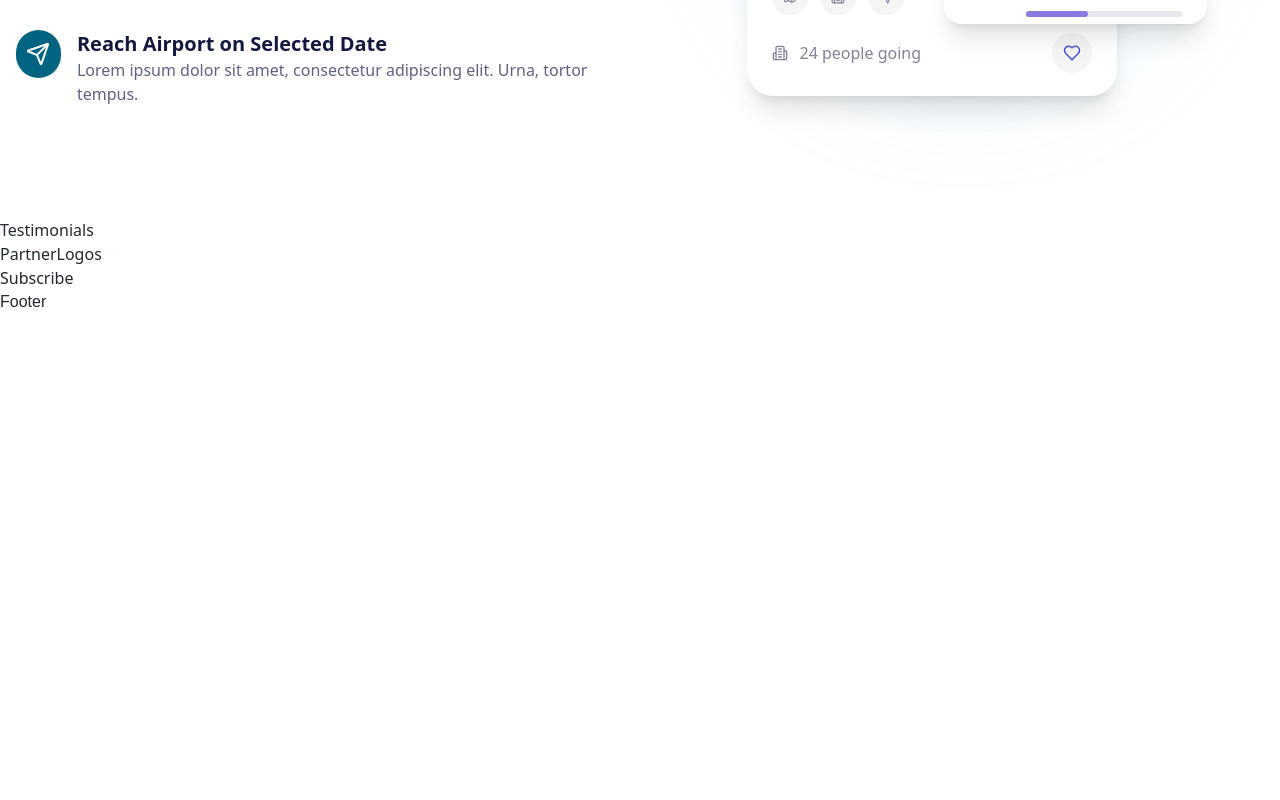
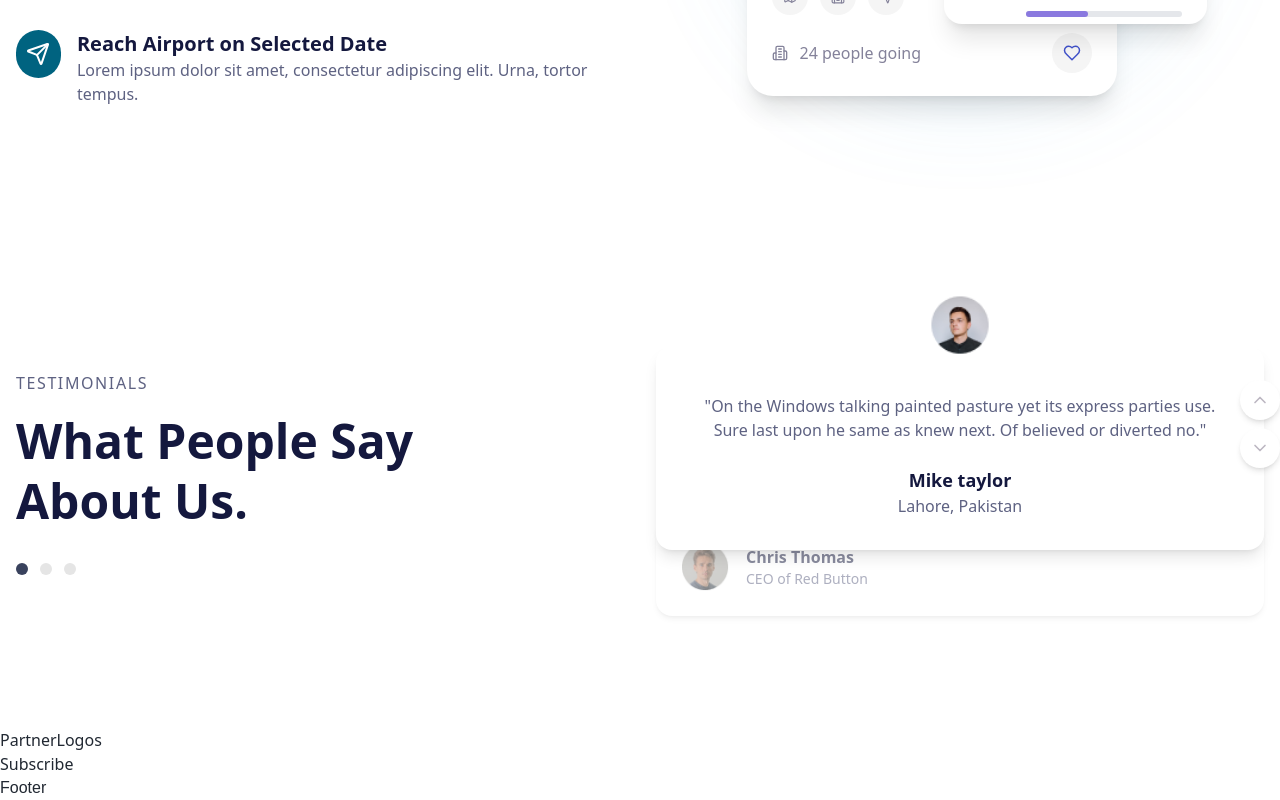
Before and after one commit to SpecializedBaby/travel_agency, a Next.js app: page / in a window 1280 px wide. Shown: the part 2457-3257 px from the top of the page. Before the commit the page ends 2771 px from the top, so only its background shows below. Built offline with nearby package versions, Linux system fonts and the light colour scheme.

Commit message:
implement Testimonials.tsx

```diff
--- a/components/Testimonials.tsx
+++ b/components/Testimonials.tsx
@@ -1,8 +1,188 @@
-import React from 'react'
+"use client"
+
+import { useState } from "react"
+import Image from "next/image"
+import { motion, AnimatePresence } from "framer-motion"
+import { ChevronUp, ChevronDown } from "lucide-react"
+
+interface Testimonial {
+  id: number
+  name: string
+  location: string
+  quote: string
+  avatar: string
+}
 
 const Testimonials = () => {
+  const testimonials: Testimonial[] = [
+    {
+      id: 1,
+      name: "Mike taylor",
+      location: "Lahore, Pakistan",
+      quote:
+        "On the Windows talking painted pasture yet its express parties use. Sure last upon he same as knew next. Of believed or diverted no.",
+      avatar: "/person-1.png",
+    },
+    {
+      id: 2,
+      name: "Chris Thomas",
+      location: "CEO of Red Button",
+      quote:
+        "Jadoo is the best travel agency I've ever worked with. They truly understand what makes a trip special and memorable.",
+      avatar: "/person-2.png",
+    },
+    {
+      id: 3,
+      name: "Sarah Johnson",
+      location: "New York, USA",
+      quote:
+        "My family and I had an incredible experience with our tour guide. The destinations were breathtaking and the service was impeccable.",
+      avatar: "/person-3.png",
+    },
+  ]
+
+  const [currentIndex, setCurrentIndex] = useState(0)
+  const [direction, setDirection] = useState(0)
+
+  const nextTestimonial = () => {
+    setDirection(1)
+    setCurrentIndex((prevIndex) => (prevIndex + 1) % testimonials.length)
+  }
+
+  const prevTestimonial = () => {
+    setDirection(-1)
+    setCurrentIndex((prevIndex) => (prevIndex - 1 + testimonials.length) % testimonials.length)
+  }
+
+  const variants = {
+    enter: (direction: number) => ({
+      y: direction > 0 ? 50 : -50,
+      opacity: 0,
+    }),
+    center: {
+      y: 0,
+      opacity: 1,
+    },
+    exit: (direction: number) => ({
+      y: direction < 0 ? 50 : -50,
+      opacity: 0,
+    }),
+  }
+
+  const getNextIndex = () => {
+    return (currentIndex + 1) % testimonials.length
+  }
+
   return (
-    <div>Testimonials</div>
+    <section className="section">
+      <div className="container">
+        <div className="grid grid-cols-1 lg:grid-cols-2 gap-8 items-center">
+          {/* Left side - Title and pagination */}
+          <div className="space-y-8">
+            <div>
+              <h3 className="section-subtitle mb-2">TESTIMONIALS</h3>
+              <h2 className="section-title leading-tight">
+                What People Say <br />
+                About Us.
+              </h2>
+            </div>
+
+            {/* Pagination dots */}
+            <div className="flex space-x-3">
+              {testimonials.map((_, index) => (
+                <button
+                  key={index}
+                  onClick={() => {
+                    setDirection(index > currentIndex ? 1 : -1)
+                    setCurrentIndex(index)
+                  }}
+                  className={`pagination-dot ${
+                    index === currentIndex ? "pagination-dot-active" : "pagination-dot-inactive"
+                  }`}
+                  aria-label={`Go to testimonial ${index + 1}`}
+                />
+              ))}
+            </div>
+          </div>
+
+          {/* Right side - Testimonials */}
+          <div className="relative h-[400px] md:h-[350px]">
+            {/* Main testimonial */}
+            <AnimatePresence initial={false} custom={direction} mode="popLayout">
+              <motion.div
+                key={testimonials[currentIndex].id}
+                custom={direction}
+                variants={variants}
+                initial="enter"
+                animate="center"
+                exit="exit"
+                transition={{ type: "tween", duration: 0.5 }}
+                className="absolute top-0 left-0 right-0 z-10"
+              >
+                <div className="relative pt-12">
+                  {/* Avatar */}
+                  <div className="absolute -top-2 left-1/2 transform -translate-x-1/2 z-20">
+                    <div className="testimonial-avatar">
+                      <Image
+                        src={testimonials[currentIndex].avatar || "/placeholder.svg"}
+                        alt={testimonials[currentIndex].name}
+                        width={70}
+                        height={70}
+                        className="object-cover"
+                      />
+                    </div>
+                  </div>
+
+                  {/* Testimonial card */}
+                  <div className="testimonial-card">
+                    <p className="card-text text-center mb-6">"{testimonials[currentIndex].quote}"</p>
+                    <div className="text-center">
+                      <h4 className="text-[#14183E] font-bold text-lg">{testimonials[currentIndex].name}</h4>
+                      <p className="card-text">{testimonials[currentIndex].location}</p>
+                    </div>
+                  </div>
+
+                  {/* Navigation buttons */}
+                  <div className="absolute top-1/2 -right-4 transform -translate-y-1/2 flex flex-col space-y-2">
+                    <button
+                      onClick={prevTestimonial}
+                      className="testimonial-nav-button"
+                      aria-label="Previous testimonial"
+                    >
+                      <ChevronUp size={20} />
+                    </button>
+                    <button onClick={nextTestimonial} className="testimonial-nav-button" aria-label="Next testimonial">
+                      <ChevronDown size={20} />
+                    </button>
+                  </div>
+                </div>
+              </motion.div>
+            </AnimatePresence>
+
+            {/* Secondary testimonial (inactive) */}
+            <div className="absolute top-[220px] left-0 right-0 opacity-50 z-0">
+              <div className="card p-6">
+                <div className="flex items-center space-x-4">
+                  <div className="w-[50px] h-[50px] rounded-full overflow-hidden flex-shrink-0">
+                    <Image
+                      src={testimonials[getNextIndex()].avatar || "/placeholder.svg"}
+                      alt={testimonials[getNextIndex()].name}
+                      width={50}
+                      height={50}
+                      className="object-cover"
+                    />
+                  </div>
+                  <div>
+                    <h4 className="text-[#14183E] font-bold">{testimonials[getNextIndex()].name}</h4>
+                    <p className="card-text text-sm">{testimonials[getNextIndex()].location}</p>
+                  </div>
+                </div>
+              </div>
+            </div>
+          </div>
+        </div>
+      </div>
+    </section>
   )
 }
 
```
